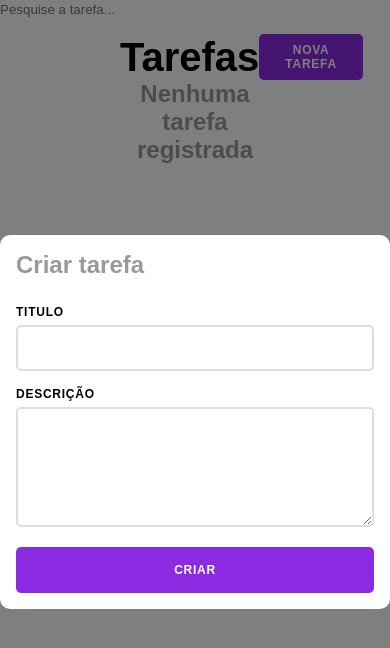
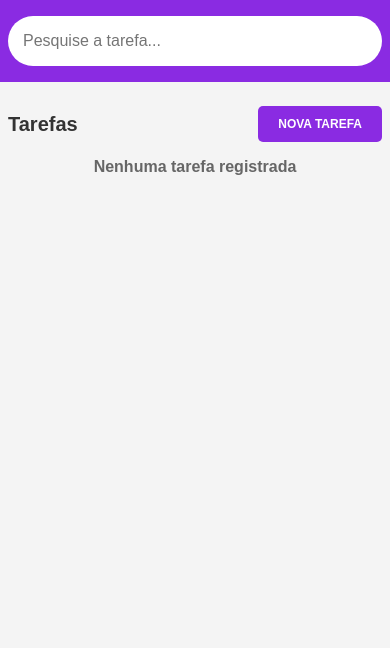
Before and after one commit to agleicesousa/gerenciador-tarefas-JavaScript, a website: page index.html in a window 390 px wide. Drawn offline with Linux system fonts and the light colour scheme.

```diff
--- a/index.html
+++ b/index.html
@@ -1,6 +1,6 @@
 <!DOCTYPE html>
-<html>
-<html lange="pt-br">
+<html lang="pt-br">
+
 <head>
   <meta charset="utf-8">
   <meta name="viewport" content="width=device-width">
@@ -9,13 +9,13 @@
 </head>
 
 <body>
-  <head>
-     <input type="text" id="busca" placeholder="Pesquise a tarefa...">
-  </head>
+  <header>
+    <input type="text" id="busca" placeholder="Pesquise a tarefa...">
+  </header>
 
   <main>
     <section id="tarefas">
-      <h2>Tarefas <button>nova tarefa</button></h2>
+      <h2>Tarefas <button id="nova-tarefa">nova tarefa</button></h2>
       <h6>Nenhuma tarefa registrada</h6>
     </section>
 
@@ -23,11 +23,11 @@
       <div class="modal">
         <form>
           <h3>Criar tarefa</h3>
-          <label for="titulo">Titulo</label>
+          <label for="titulo">Título</label>
           <input type="text" id="titulo">
-          <label foor="descricao">Descrição</label>
+          <label for="descricao">Descrição</label>
           <textarea id="descricao"></textarea>
-          <button>Criar</button>
+          <button type="submit">Criar</button>
         </form>
       </div>
     </section>
--- a/script.js
+++ b/script.js
@@ -0,0 +1,18 @@
+// script.js
+
+document.addEventListener("DOMContentLoaded", function () {
+    const overlay = document.getElementById("overlay");
+    const novaTarefaBtn = document.getElementById("nova-tarefa");
+
+    // Abre a modal
+    novaTarefaBtn.addEventListener("click", function () {
+        overlay.classList.add("active");
+    });
+
+    // Fecha a modal quando clica fora dela
+    overlay.addEventListener("click", function (event) {
+        if (event.target === overlay) {
+            overlay.classList.remove("active");
+        }
+    });
+});
--- a/style.css
+++ b/style.css
@@ -1,3 +1,4 @@
+/* Reset básico */
 * {
   margin: 0;
   padding: 0;
@@ -9,42 +10,57 @@
   font-family: Arial, Helvetica, sans-serif;
 }
 
+/* Estilos gerais */
+body {
+  font-size: 16px;
+  color: #333;
+  background-color: #f4f4f4;
+}
+
 header {
   background-color: blueviolet;
-  padding: 16px 120px;
+  padding: 16px;
+  display: flex;
+  justify-content: center;
 }
 
 header input {
   width: 100%;
-  height: 60px;
-  padding: 0 10px;
-  border-radius: 8px;
-  font-size: 18px;
+  max-width: 600px;
+  height: 50px;
+  padding: 0 15px;
+  border-radius: 25px;
+  border: none;
+  font-size: 16px;
+  outline: none;
 }
 
+/* Estilo principal para a área de tarefas */
 #tarefas {
-  padding: 16px 120px;
+  padding: 24px 16px;
 }
 
 #tarefas h2 {
   display: flex;
   justify-content: space-between;
   align-items: center;
-  font-size: 40px;
+  font-size: 24px;
+  color: #333;
+  margin-bottom: 16px;
 }
 
 #tarefas h2 button {
-  height: 46px;
+  height: 40px;
   background-color: blueviolet;
   color: white;
-  font-size: 12px;
+  font-size: 14px;
   font-weight: bold;
   text-transform: uppercase;
-  letter-spacing: .75px;
-  padding: 0 26px;
+  padding: 0 20px;
   border-radius: 5px;
+  border: none;
   cursor: pointer;
-  transition-duration: 200ms;
+  transition: background-color 0.3s ease;
 }
 
 #tarefas h2 button:hover {
@@ -53,56 +69,67 @@
 
 #tarefas h6 {
   text-align: center;
-  font-size: 24px;
-  color: #999
+  font-size: 18px;
+  color: #666;
 }
 
+/* Estilo para o overlay e modal */
 #overlay {
   width: 100%;
   height: 100%;
-  background-color: #00000080;
+  background-color: rgba(0, 0, 0, 0.5);
   position: fixed;
   top: 0;
   left: 0;
   z-index: 1;
+  visibility: hidden;
+  opacity: 0;
+  transition: visibility 0.3s ease, opacity 0.3s ease;
 }
 
 .modal {
-  width: 100%;
+  width: 90%;
+  max-width: 500px;
   background-color: white;
-  padding: 16px;
-  border-radius: 10px;
+  padding: 24px;
+  border-radius: 8px;
   position: fixed;
   top: 50%;
   left: 50%;
   transform: translate(-50%, -50%);
   z-index: 2;
+  box-shadow: 0 4px 8px rgba(0, 0, 0, 0.1);
+  visibility: hidden;
+  opacity: 0;
+  transition: visibility 0.3s ease, opacity 0.3s ease;
+}
+
+.modal.active {
+  visibility: visible;
+  opacity: 1;
 }
 
 .modal form h3 {
-  font-size: 24px;
-  margin-bottom: 26px;
-  color: #999;
+  font-size: 20px;
+  margin-bottom: 16px;
+  color: #333;
 }
 
 .modal form label {
   display: block;
-  font-size: 12px;
+  font-size: 14px;
   font-weight: bold;
-  letter-spacing: .75px;
-  text-transform: uppercase;
-  margin-bottom: 6px;
+  margin-bottom: 8px;
 }
 
 .modal form input,
 .modal form textarea {
   width: 100%;
-  height: 46px;
-  border: 2px solid #DEDEDE;
-  border-radius: 5px;
+  border: 1px solid #ddd;
+  border-radius: 4px;
   margin-bottom: 16px;
-  padding-left: 10px;
-  transition-duration: 200ms;
+  padding: 10px;
+  transition: border-color 0.3s ease;
 }
 
 .modal form input:focus,
@@ -111,25 +138,69 @@
 }
 
 .modal form textarea {
-  padding-top: 10px;
-  height: 120px;
+  height: 100px;
 }
 
 .modal form button {
   width: 100%;
-  height: 46px;
+  height: 50px;
   background-color: blueviolet;
   color: white;
-  font-size: 12px;
+  font-size: 14px;
   font-weight: bold;
   text-transform: uppercase;
-  letter-spacing: .75px;
-  padding: 0 26px;
+  border: none;
   border-radius: 5px;
   cursor: pointer;
-  transition-duration: 200ms;
+  transition: background-color 0.3s ease;
 }
 
 .modal form button:hover {
   background-color: rgb(108, 34, 177);
 }
+
+/* Estilos responsivos */
+@media (max-width: 768px) {
+  header {
+    padding: 16px 8px;
+  }
+
+  header input {
+    max-width: 100%;
+  }
+
+  #tarefas {
+    padding: 24px 8px;
+  }
+
+  #tarefas h2 {
+    font-size: 20px;
+  }
+
+  #tarefas h2 button {
+    height: 36px;
+    font-size: 12px;
+  }
+
+  #tarefas h6 {
+    font-size: 16px;
+  }
+
+  .modal {
+    width: 90%;
+    padding: 16px;
+  }
+
+  .modal form h3 {
+    font-size: 18px;
+  }
+
+  .modal form input,
+  .modal form textarea {
+    height: 40px;
+  }
+
+  .modal form button {
+    height: 40px;
+  }
+}
```
